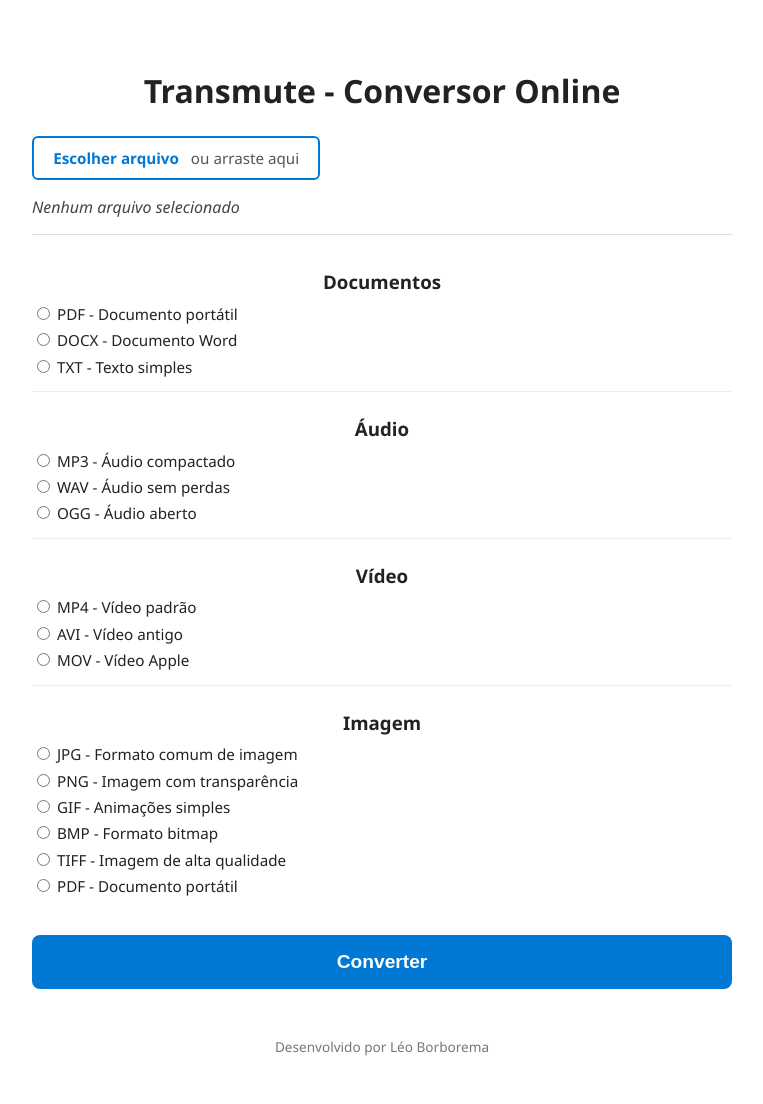
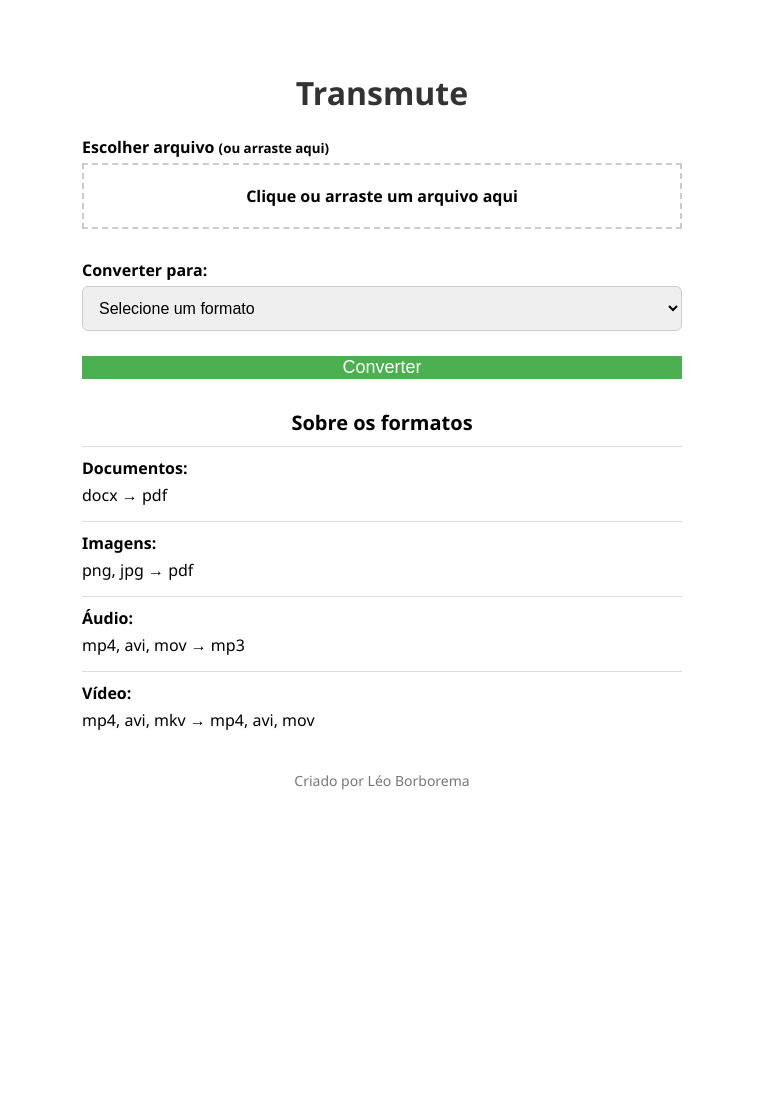
Before and after one commit to LeoBorborema/transmute, a Flask app: page / in a window 1280 px wide. Shown: the whole page, without its empty margins (258-1021 px from the left). After the commit the page ends 790 px from the top, so only its background shows below. Run offline with Flask 3, Linux system fonts and the light colour scheme.

Commit message:
Update index.html

```diff
--- a/templates/index.html
+++ b/templates/index.html
@@ -1,266 +1,210 @@
 <!DOCTYPE html>
 <html lang="pt-BR">
 <head>
-<meta charset="UTF-8" />
-<meta name="viewport" content="width=device-width, initial-scale=1" />
-<title>Transmute - Conversor Online</title>
+    <meta charset="UTF-8">
+    <title>Transmute - Conversor de Arquivos</title>
     <style>
         body {
-    font-family: 'Segoe UI', Tahoma, Geneva, Verdana, sans-serif;
-    background: white;
-    color: #222;
-    margin: 0; padding: 0;
+            font-family: "Segoe UI", sans-serif;
+            background: #ffffff;
+            margin: 0;
+            padding: 0;
         }
         .container {
-    max-width: 700px;
-    margin: 2rem auto;
-    padding: 1rem 2rem;
+            max-width: 600px;
+            margin: 30px auto;
+            padding: 20px;
         }
         h1 {
             text-align: center;
-    margin-bottom: 1.5rem;
-    font-weight: 700;
+            color: #333;
         }
-  label {
-    display: block;
-    margin-bottom: 0.4rem;
-    font-size: 0.95rem;
+        .field {
+            margin-bottom: 15px;
+            display: flex;
+            flex-direction: column;
         }
-  input[type="file"] {
-    display: none;
+        .field label {
+            font-weight: bold;
+            margin-bottom: 5px;
+        }
+        .field select, .field input[type="file"], .field button {
+            padding: 12px;
+            border-radius: 6px;
+            border: 1px solid #ccc;
+            font-size: 16px;
         }
         .file-label {
-    display: inline-block;
-    padding: 0.6rem 1.2rem;
-    border: 2px solid #0078d4;
-    color: #0078d4;
+            border: 2px dashed #ccc;
+            text-align: center;
+            padding: 20px;
             cursor: pointer;
-    border-radius: 6px;
-    font-weight: 600;
-    margin-bottom: 1rem;
-    user-select: none;
+            transition: background 0.2s ease;
         }
         .file-label:hover {
-    background: #e3f2fd;
-  }
-  .file-label span {
-    font-weight: normal;
-    margin-left: 0.5rem;
-    color: #555;
+            background: #f3f3f3;
         }
         .formats {
+            margin-top: 30px;
+        }
+        .formats h2 {
+            text-align: center;
+            font-size: 20px;
+            margin-bottom: 10px;
+        }
+        .formats .group {
+            margin-bottom: 15px;
             border-top: 1px solid #ddd;
-    padding-top: 1rem;
-    margin-top: 1rem;
+            padding-top: 10px;
         }
-  .format-category {
-    margin-bottom: 1.5rem;
-    padding-bottom: 0.5rem;
-    border-bottom: 1px solid #eee;
+        .formats .group strong {
+            display: block;
+            margin-bottom: 5px;
         }
-  .format-category:last-child {
-    border-bottom: none;
-  }
-  .format-category h3 {
-    margin-bottom: 0.6rem;
-    font-weight: 600;
-    text-align: center;
-  }
-  .format-category label {
+        .formats .group p {
+            margin: 0;
             white-space: nowrap;
             overflow: hidden;
             text-overflow: ellipsis;
         }
-  .selected-file {
-    margin-bottom: 1rem;
-    font-style: italic;
-    color: #444;
+        #convert-btn {
+            width: 100%;
+            background: #4CAF50;
+            color: white;
+            border: none;
+            font-size: 18px;
+            margin-top: 10px;
         }
-  button.convert-btn {
-    display: block;
-    width: 100%;
-    padding: 1rem;
-    font-size: 1.2rem;
-    font-weight: 700;
-    color: white;
-    background-color: #0078d4;
-    border: none;
-    border-radius: 8px;
-    cursor: pointer;
-    user-select: none;
-    margin-top: 1rem;
+        #convert-btn:hover {
+            background: #45a049;
         }
-  button.convert-btn:hover {
-    background-color: #005fa3;
+        .footer {
+            text-align: center;
+            font-size: 14px;
+            color: #777;
+            margin-top: 40px;
         }
-  .alert {
-    color: red;
-    font-weight: 700;
-    margin-top: 1rem;
+        #file-name {
+            margin-top: 10px;
+            color: green;
+            font-weight: bold;
             text-align: center;
         }
-  footer {
-    text-align: center;
-    margin-top: 3rem;
-    font-size: 0.85rem;
-    color: #777;
-  }
-  /* Responsivo */
         @media (max-width: 600px) {
             .container {
-      margin: 1rem;
-      padding: 1rem;
-    }
-    button.convert-btn {
-      font-size: 1rem;
-      padding: 0.8rem;
+                padding: 10px;
             }
         }
     </style>
 </head>
 <body>
+
 <div class="container">
-  <h1>Transmute - Conversor Online</h1>
+    <h1>Transmute</h1>
+    <form action="/convert" method="post" enctype="multipart/form-data" onsubmit="return validateForm()">
+        <div class="field">
+            <label for="file">Escolher arquivo <small>(ou arraste aqui)</small></label>
+            <label class="file-label">
+                <input type="file" id="file" name="file" style="display: none;" onchange="showFileName(this)">
+                <span id="file-label-text">Clique ou arraste um arquivo aqui</span>
+            </label>
+            <div id="file-name"></div>
+        </div>
 
-  <form id="convert-form" enctype="multipart/form-data">
-    <label for="file-upload" class="file-label">
-      Escolher arquivo <span>ou arraste aqui</span>
-    </label>
-    <input id="file-upload" type="file" name="file" />
+        <div class="field">
+            <label for="output-format">Converter para:</label>
+            <select id="output-format" name="output-format" required>
+                <option value="">Selecione um formato</option>
+                <optgroup label="Documentos">
+                    <option value="pdf">PDF</option>
+                </optgroup>
+                <optgroup label="Imagens">
+                    <option value="jpg">JPG</option>
+                    <option value="png">PNG</option>
+                </optgroup>
+                <optgroup label="Áudio">
+                    <option value="mp3">MP3</option>
+                </optgroup>
+                <optgroup label="Vídeo">
+                    <option value="mp4">MP4</option>
+                    <option value="avi">AVI</option>
+                    <option value="mov">MOV</option>
+                </optgroup>
+            </select>
+        </div>
 
-    <div class="selected-file" id="selected-file">Nenhum arquivo selecionado</div>
+        <button type="submit" id="convert-btn">Converter</button>
+    </form>
 
     <div class="formats">
-      <!-- Documentos -->
-      <div class="format-category">
-        <h3>Documentos</h3>
-        <label><input type="radio" name="output-format" value="pdf"> PDF - Documento portátil</label>
-        <label><input type="radio" name="output-format" value="docx"> DOCX - Documento Word</label>
-        <label><input type="radio" name="output-format" value="txt"> TXT - Texto simples</label>
+        <h2>Sobre os formatos</h2>
+
+        <div class="group">
+            <strong>Documentos:</strong>
+            <p>docx → pdf</p>
         </div>
 
-      <!-- Áudio -->
-      <div class="format-category">
-        <h3>Áudio</h3>
-        <label><input type="radio" name="output-format" value="mp3"> MP3 - Áudio compactado</label>
-        <label><input type="radio" name="output-format" value="wav"> WAV - Áudio sem perdas</label>
-        <label><input type="radio" name="output-format" value="ogg"> OGG - Áudio aberto</label>
+        <div class="group">
+            <strong>Imagens:</strong>
+            <p>png, jpg → pdf</p>
         </div>
 
-      <!-- Vídeo -->
-      <div class="format-category">
-        <h3>Vídeo</h3>
-        <label><input type="radio" name="output-format" value="mp4"> MP4 - Vídeo padrão</label>
-        <label><input type="radio" name="output-format" value="avi"> AVI - Vídeo antigo</label>
-        <label><input type="radio" name="output-format" value="mov"> MOV - Vídeo Apple</label>
+        <div class="group">
+            <strong>Áudio:</strong>
+            <p>mp4, avi, mov → mp3</p>
         </div>
 
-      <!-- Imagem -->
-      <div class="format-category">
-        <h3>Imagem</h3>
-        <label><input type="radio" name="output-format" value="jpg"> JPG - Formato comum de imagem</label>
-        <label><input type="radio" name="output-format" value="png"> PNG - Imagem com transparência</label>
-        <label><input type="radio" name="output-format" value="gif"> GIF - Animações simples</label>
-        <label><input type="radio" name="output-format" value="bmp"> BMP - Formato bitmap</label>
-        <label><input type="radio" name="output-format" value="tiff"> TIFF - Imagem de alta qualidade</label>
-        <label><input type="radio" name="output-format" value="pdf"> PDF - Documento portátil</label>
+        <div class="group">
+            <strong>Vídeo:</strong>
+            <p>mp4, avi, mkv → mp4, avi, mov</p>
         </div>
     </div>
 
-    <button type="submit" class="convert-btn">Converter</button>
-
-    <div class="alert" id="alert-message" style="display:none;"></div>
-  </form>
-
-  <footer>
-    Desenvolvido por Léo Borborema
-  </footer>
+    <div class="footer">
+        Criado por Léo Borborema
+    </div>
 </div>
 
 <script>
-  const fileInput = document.getElementById('file-upload');
-  const selectedFileText = document.getElementById('selected-file');
-  const alertMessage = document.getElementById('alert-message');
-  const form = document.getElementById('convert-form');
+    const fileLabel = document.querySelector('.file-label');
+    const fileInput = document.getElementById('file');
+    const fileNameDisplay = document.getElementById('file-name');
 
-  // Atualiza texto ao escolher arquivo
-  fileInput.addEventListener('change', () => {
-    if (fileInput.files.length > 0) {
-      selectedFileText.textContent = fileInput.files[0].name;
-      alertMessage.style.display = 'none';
-    } else {
-      selectedFileText.textContent = 'Nenhum arquivo selecionado';
-    }
+    fileLabel.addEventListener('click', () => {
+        fileInput.click();
     });
 
-  // Suporte para arrastar arquivo
-  const container = document.querySelector('.container');
-  container.addEventListener('dragover', (e) => {
+    fileLabel.addEventListener('dragover', (e) => {
         e.preventDefault();
-    container.style.backgroundColor = '#f0f8ff';
-  });
-  container.addEventListener('dragleave', (e) => {
-    e.preventDefault();
-    container.style.backgroundColor = 'white';
-  });
-  container.addEventListener('drop', (e) => {
-    e.preventDefault();
-    container.style.backgroundColor = 'white';
-    if (e.dataTransfer.files.length > 0) {
-      fileInput.files = e.dataTransfer.files;
-      selectedFileText.textContent = e.dataTransfer.files[0].name;
-      alertMessage.style.display = 'none';
-    }
+        fileLabel.style.background = "#e6f7ff";
     });
 
-  form.addEventListener('submit', async (e) => {
+    fileLabel.addEventListener('dragleave', () => {
+        fileLabel.style.background = "";
+    });
+
+    fileLabel.addEventListener('drop', (e) => {
         e.preventDefault();
-    alertMessage.style.display = 'none';
+        fileInput.files = e.dataTransfer.files;
+        showFileName(fileInput);
+        fileLabel.style.background = "";
+    });
 
-    if (!fileInput.files.length) {
-      alertMessage.textContent = 'Por favor, selecione um arquivo para converter.';
-      alertMessage.style.display = 'block';
-      return;
+    function showFileName(input) {
+        if (input.files && input.files.length > 0) {
+            fileNameDisplay.textContent = "Arquivo: " + input.files[0].name;
+        }
     }
 
-    const outputFormat = document.querySelector('input[name="output-format"]:checked');
-    if (!outputFormat) {
-      alertMessage.textContent = 'Por favor, selecione o formato de saída.';
-      alertMessage.style.display = 'block';
-      return;
+    function validateForm() {
+        const file = document.getElementById("file").files[0];
+        if (!file) {
+            alert("Por favor, envie um arquivo antes de converter.");
+            return false;
         }
+        return true;
+    }
+</script>
 
-    const formData = new FormData();
-    formData.append('file', fileInput.files[0]);
-    formData.append('output-format', outputFormat.value);
-
-    try {
-      const response = await fetch('/convert', {
-        method: 'POST',
-        body: formData
-      });
-
-      if (!response.ok) {
-        const errorText = await response.text();
-        alertMessage.textContent = errorText;
-        alertMessage.style.display = 'block';
-        return;
-      }
-
-      const blob = await response.blob();
-      const url = window.URL.createObjectURL(blob);
-      const a = document.createElement('a');
-      a.href = url;
-      a.download = fileInput.files[0].name.replace(/\.[^/.]+$/, "") + '.' + outputFormat.value;
-      document.body.appendChild(a);
-      a.click();
-      a.remove();
-      window.URL.revokeObjectURL(url);
-    } catch (error) {
-      alertMessage.textContent = 'Erro na conversão: ' + error.message;
-      alertMessage.style.display = 'block';
-    }
-  });
-</script>
 </body>
 </html>
```
Lines whose indentation alone changed are shown as unchanged.
